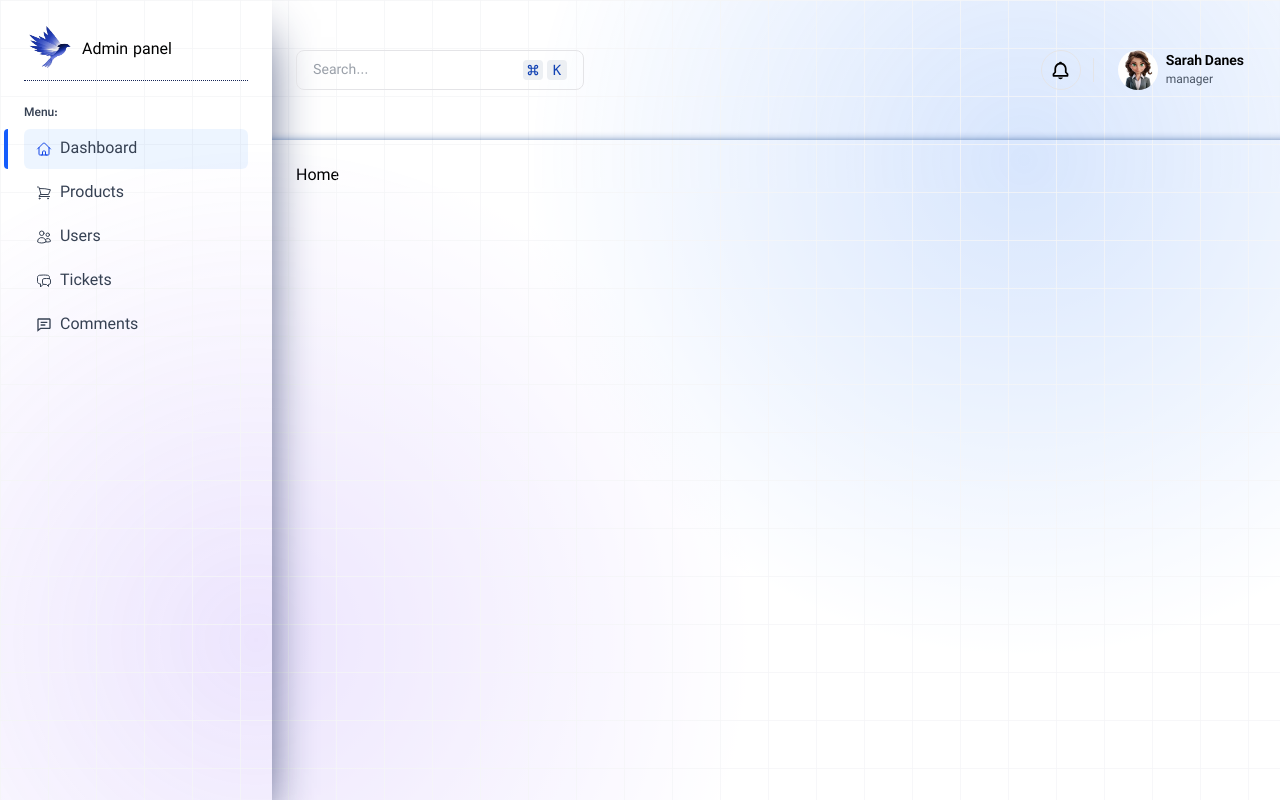
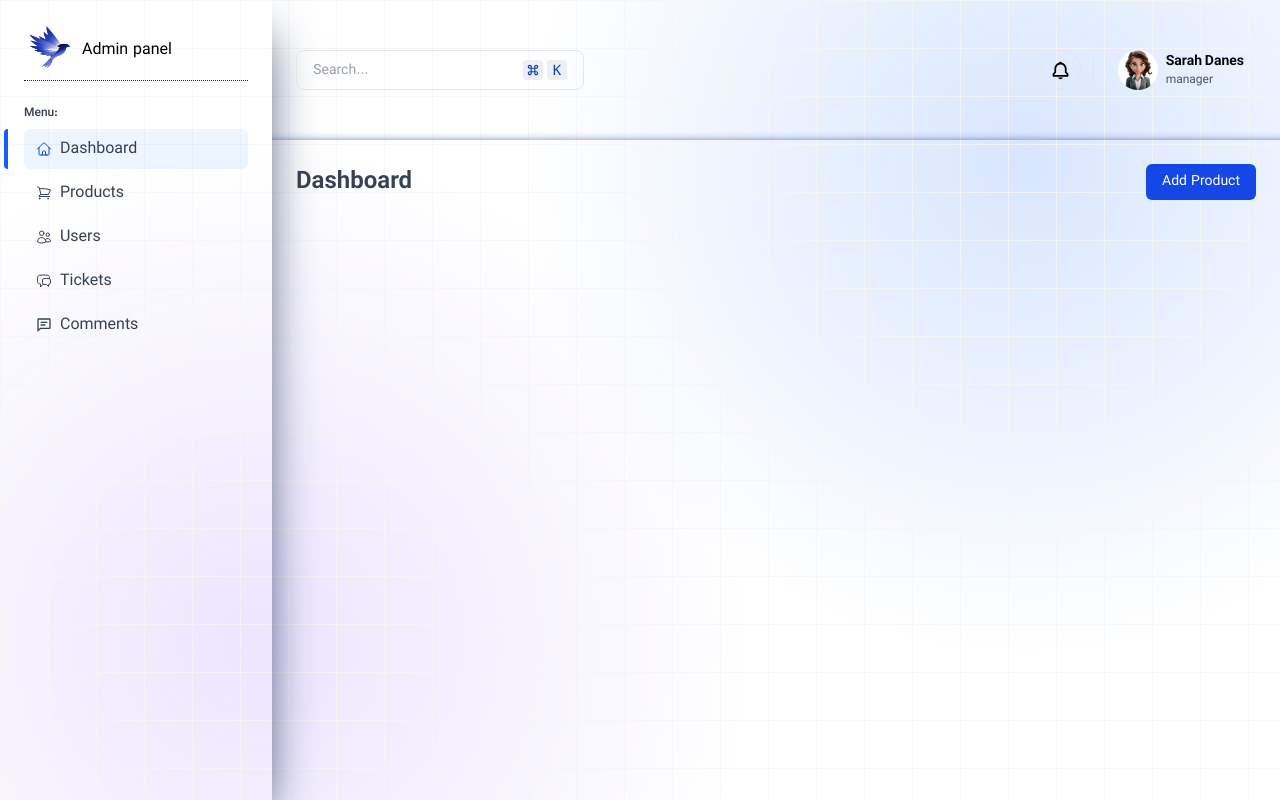
Before and after one commit to Reza-Bamoniri/Admin-Dashboard, a React (Vite) app: page / in a window 1280 px wide. Built offline with nearby package versions, Linux system fonts and the light colour scheme.

Commit message:
feat: create section title and CTA components and add styles

```diff
--- /dev/null
+++ b/src/components/common/CallToAction.jsx
@@ -0,0 +1,28 @@
+import React from 'react'
+import { useState } from 'react'
+import { useNavigate } from 'react-router'
+
+const CallToAction = () => {
+
+    const navigate = useNavigate()
+    const [isRedirecting, setIsRedirecting] = useState(false)
+
+    const handleClick = () => {
+
+        setIsRedirecting(!isRedirecting)
+             setTimeout(() => {
+                navigate("/products")
+             }, 1000);
+    }
+
+  return (
+    <button
+        onClick={handleClick}
+        className="bg-blue-700 px-4 py-2 text-sm rounded-md cursor-pointer hover:opacity-90 text-white"
+      >
+        {isRedirecting ? "Loading" : "Add Product"}
+      </button>
+  )
+}
+
+export default CallToAction
--- /dev/null
+++ b/src/components/common/SectionTitle.jsx
@@ -0,0 +1,15 @@
+import React from 'react'
+
+const SectionTitle = ({title, button}) => {
+  return (
+    <div className="flex items-center justify-between">
+      <div>
+        <h2 className="text-2xl font-bold text-gray-700 font-IRANSansX">{title}</h2>
+      </div>
+
+      <div className="flex items-center gap-3">{button}</div>
+    </div>
+  )
+}
+
+export default SectionTitle
--- a/src/components/layouts/RootLayout.jsx
+++ b/src/components/layouts/RootLayout.jsx
@@ -15,7 +15,7 @@ const RootLayout = () => {
 
              <main className="mt-6 container mx-auto">
 
-                 <div>
+                 <div className='relative z-10'>
                    <Outlet/>
                  </div>
 
--- a/src/pages/Home.jsx
+++ b/src/pages/Home.jsx
@@ -1,8 +1,19 @@
 import React from 'react'
+import SectionTitle from '../components/common/SectionTitle'
+import CallToAction from '../components/common/CallToAction'
 
 const Home = () => {
   return (
-    <div>Home</div>
+    <>
+      <SectionTitle title="Dashboard" button={<CallToAction/>} />
+      {/* <Summaries /> */}
+
+      <div className="">
+        {/* <DetailsCharts />
+        <ProductsTable />
+        <QuickOverview /> */}
+      </div>
+    </>
   )
 }
 
```
